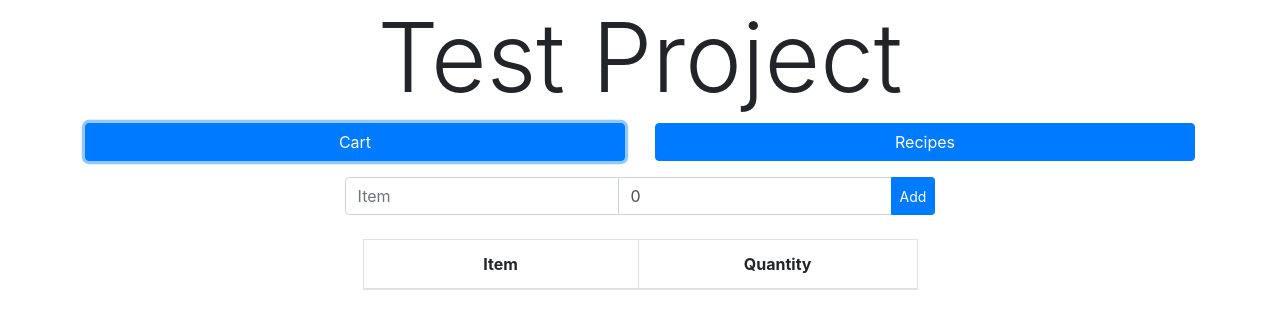
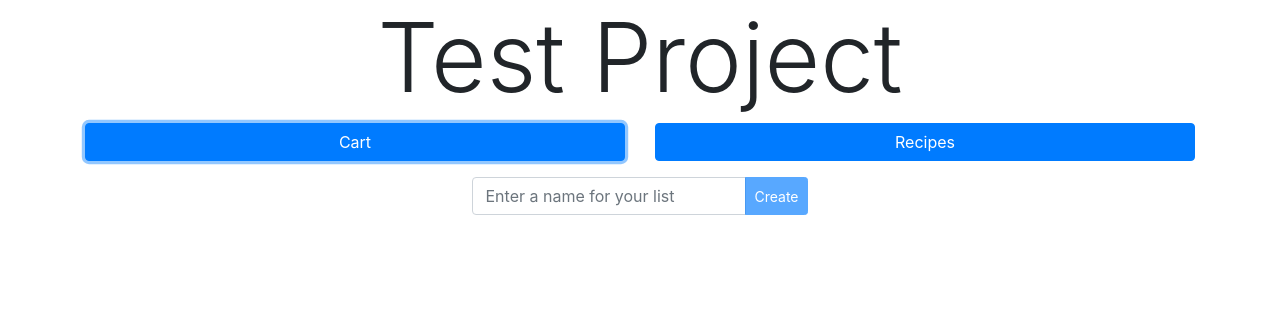
Before and after one commit to robdunn220/ShoppingCartRecipeBook, an Angular app: page / in a window 1280 px wide. Both pictures are taken after a click on the button "Cart". Shown: the top 328 px of the page. Built offline with nearby package versions, Linux system fonts and the light colour scheme.

Commit message:
Increasing functionality of modifying and creating

```diff
--- a/src/app/app.component.ts
+++ b/src/app/app.component.ts
@@ -11,6 +11,6 @@ export class AppComponent {
   constructor() { }
 
   shoppingCart() {
-    this.shopCartOpen = !this.shopCartOpen;
+    this.shopCartOpen = true;
   }
 }
--- a/src/app/shop-cart-list/shop-cart-list.component.css
+++ b/src/app/shop-cart-list/shop-cart-list.component.css
@@ -1,3 +1,12 @@
 th, td {
     width: 300px;
 }
+
+input[type="number"]::-webkit-outer-spin-button, input[type="number"]::-webkit-inner-spin-button {
+    -webkit-appearance: none;
+    margin: 0;
+}
+
+input[type="number"] {
+    -moz-appearance: textfield;
+}
--- a/src/app/shop-cart-list/shop-cart-list.component.html
+++ b/src/app/shop-cart-list/shop-cart-list.component.html
@@ -1,9 +1,17 @@
 <div class="container mt-3">
   <div class="row justify-content-center mb-2">
-    <div class="form-group col-xs-6 col-xs-offset-6">
+    <div *ngIf="!createdTable" class="form-group col-xs-12">
       <div class="input-group mx-auto">
-        <input [(ngModel)]="itemName" class="form-control" type="text" name="itemName" placeholder="Item">
-        <input [(ngModel)]="itemQuantity" class="form-control" type="number" min="1" name="itemQuantity" placeholder="Quantity">
+        <input [(ngModel)]="tableName" type="text" class="form-control" placeholder="Enter a name for your list">
+        <span class="input-group-append">
+          <button [disabled]="!tableName" class="btn btn-sm btn-primary" (click)='createTable()'>Create</button>
+        </span>
+      </div>
+    </div>
+    <div *ngIf="createdTable" class="form-group col-xs-6 col-xs-offset-6">
+      <div class="input-group mx-auto">
+        <input [(ngModel)]="itemName" id="item-name" class="form-control" type="text" name="itemName" placeholder="Item">
+        <input [(ngModel)]="itemQuantity" id="item-quantity" class="form-control" type="number" name="itemQuantity" placeholder="Quantity" min="1">
         <span class="input-group-append">
           <button class="btn btn-sm btn-primary" (click)='addToList()'>Add</button>
         </span>
@@ -12,7 +20,7 @@
   </div>
   <div class="row">
     <div class="col text-center">
-      <table id="shopListTable" class="table table-bordered" style="margin: auto; width: 50%">
+      <table *ngIf="createdTable" id="shopListTable" class="table table-bordered" style="margin: auto; width: 50%">
         <thead>
           <tr>
             <th class="fit" scope="col">Item</th>
--- a/src/app/shop-cart-list/shop-cart-list.component.ts
+++ b/src/app/shop-cart-list/shop-cart-list.component.ts
@@ -7,12 +7,19 @@ import { Component } from '@angular/core';
 })
 export class ShopCartListComponent {
   data = [];
+  tableName = '';
+  createdTable = false;
   itemName = '';
-  itemQuantity = 0;
+  itemQuantity = null;
   invalidInput = 'Quantity must be a number.';
 
+  createTable() {
+    this.tableName = this.tableName;
+    this.createdTable = true;
+  }
+
   addToList() {
-    if (Number.isInteger(this.itemQuantity)) {
+    if (this.itemName && Number.isInteger(this.itemQuantity) && this.itemQuantity > 0) {
       const table = document.getElementById('shopListTable') as HTMLTableElement;
       const row = table.insertRow(table.rows.length);
       const cellItem = row.insertCell(0);
```
